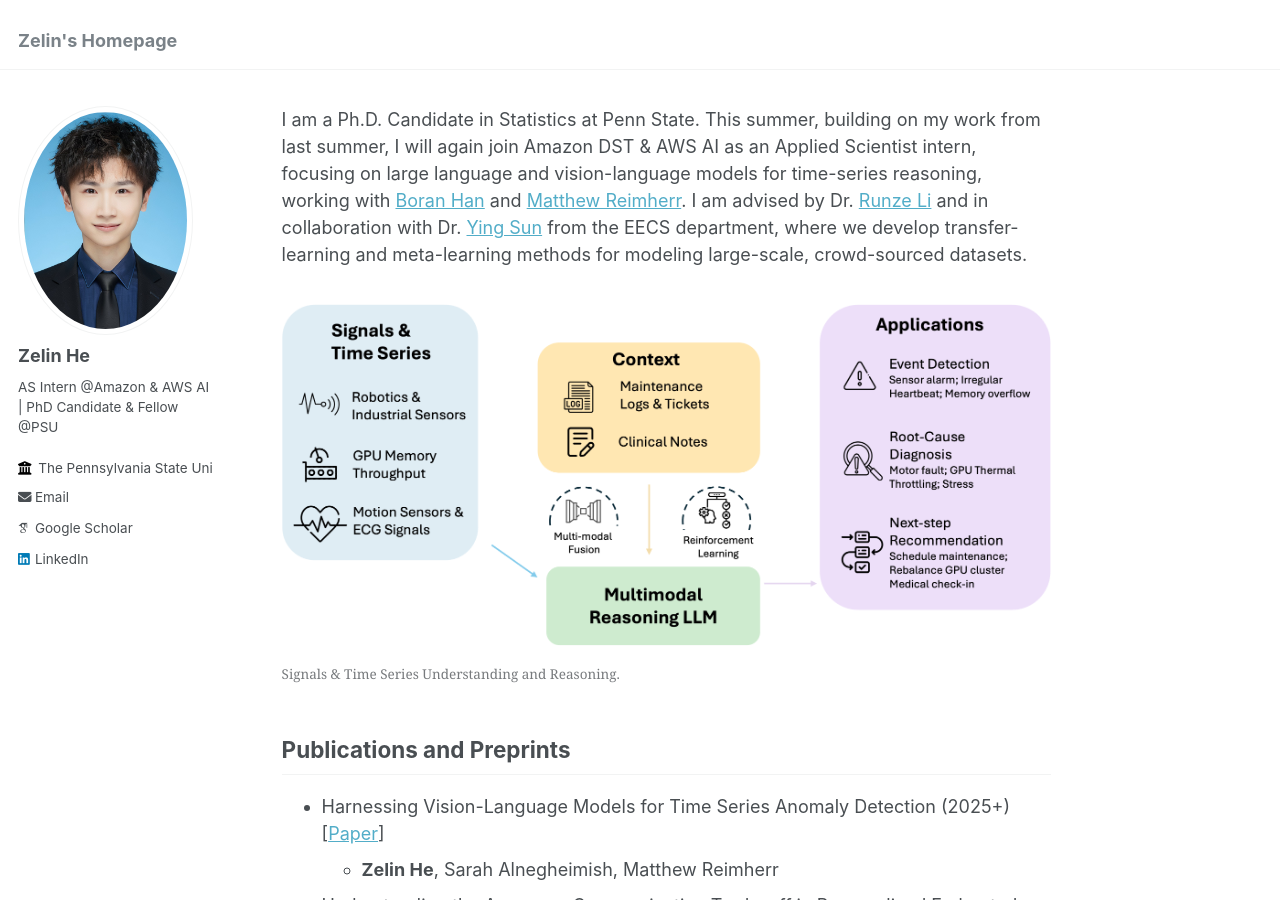
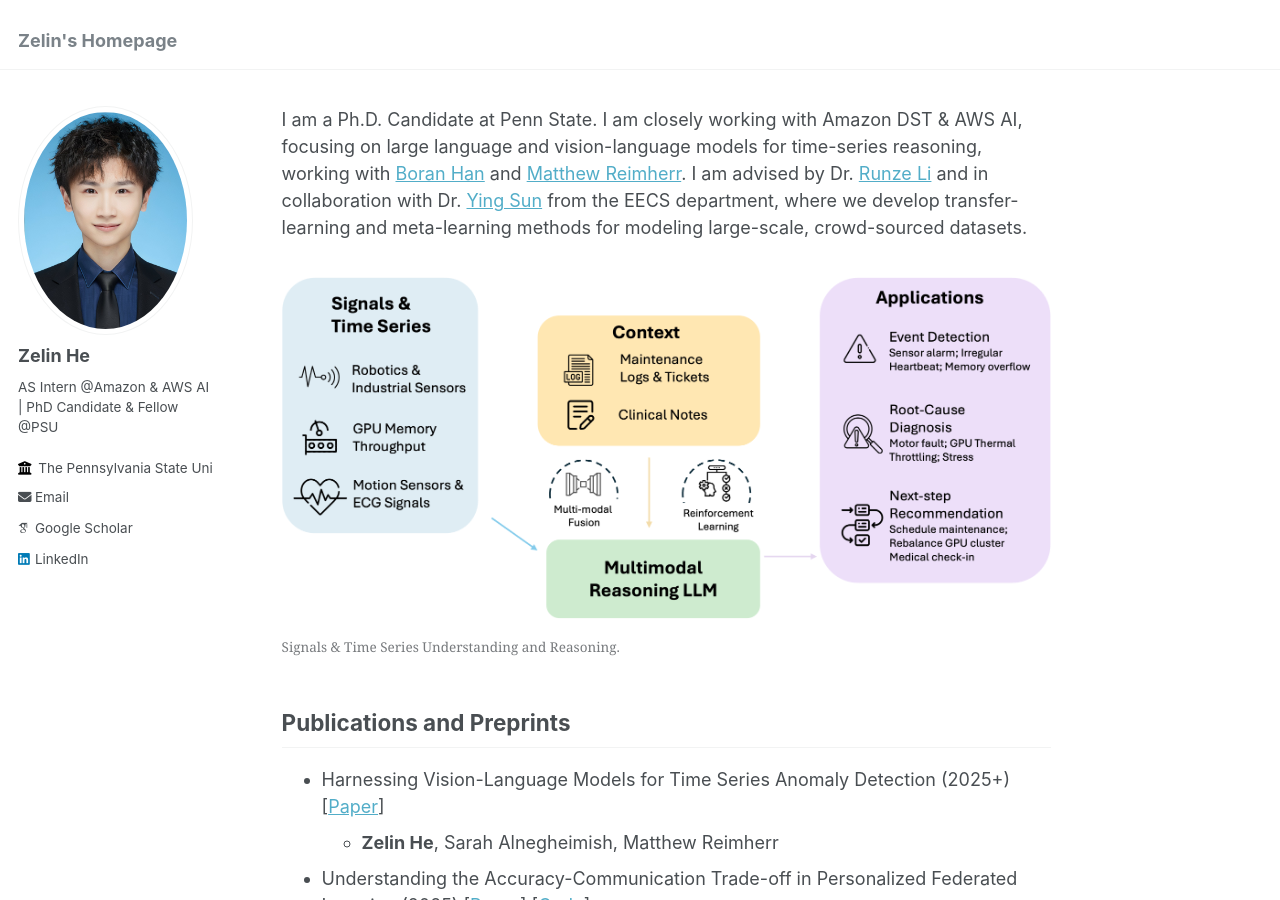
Before and after one commit to ZLHe0/zelinhe.github.io, a Jekyll site: the page built from _pages/about.md, in a window 1280 px wide and 900 px high. Built offline with Jekyll 4.4.1, drawn with Linux system fonts in a browser that asks for light colours; some web fonts are replaced.

Commit message:
Update about.md

```diff
--- a/_pages/about.md
+++ b/_pages/about.md
@@ -7,7 +7,7 @@ redirect_from:
   - /about.html
 ---
 
-I am a Ph.D. Candidate in Statistics at Penn State. This summer, building on my work from last summer, I will again join Amazon DST & AWS AI as an Applied Scientist intern, focusing on large language and vision-language models for time-series reasoning, working with [Boran Han](https://boranhan.github.io/) and [Matthew Reimherr](https://mreimherr.github.io/). I am advised by Dr. [Runze Li](https://runzelipsu.github.io/) and in collaboration with Dr. [Ying Sun](https://ysunac.github.io/) from the EECS department, where we develop transfer-learning and meta-learning methods for modeling large-scale, crowd-sourced datasets.
+I am a Ph.D. Candidate at Penn State. I am closely working with Amazon DST & AWS AI, focusing on large language and vision-language models for time-series reasoning, working with [Boran Han](https://boranhan.github.io/) and [Matthew Reimherr](https://mreimherr.github.io/). I am advised by Dr. [Runze Li](https://runzelipsu.github.io/) and in collaboration with Dr. [Ying Sun](https://ysunac.github.io/) from the EECS department, where we develop transfer-learning and meta-learning methods for modeling large-scale, crowd-sourced datasets.
 
 <figure>
   <img src="../images/diagram.png" alt="Signals & Time Series Understanding and Reasoning" width="100%">
```
